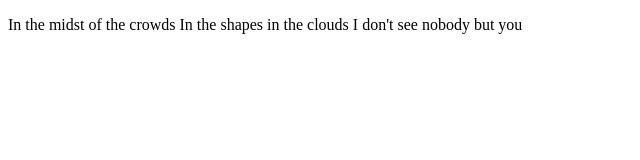
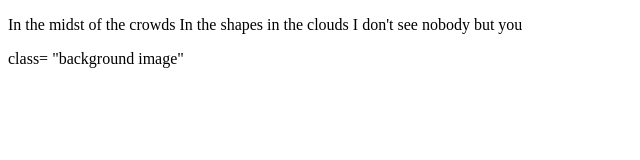
Before and after one commit to seniorsmustafa/seniorsmustafa, a plain HTML site: page oh.html in a window 1280 px wide. Shown: the whole page, without its empty margins (0-640 px from the left). Drawn offline with Linux system fonts and the light colour scheme.

Commit message:
Update oh.html

```diff
--- a/oh.html
+++ b/oh.html
@@ -7,6 +7,6 @@
 <p>In the midst of the crowds
 In the shapes in the clouds
 I don't see nobody but you</p>
-    <div> </div>
+    <div> class= "background image" </div>
   </body>
 </html>
```
